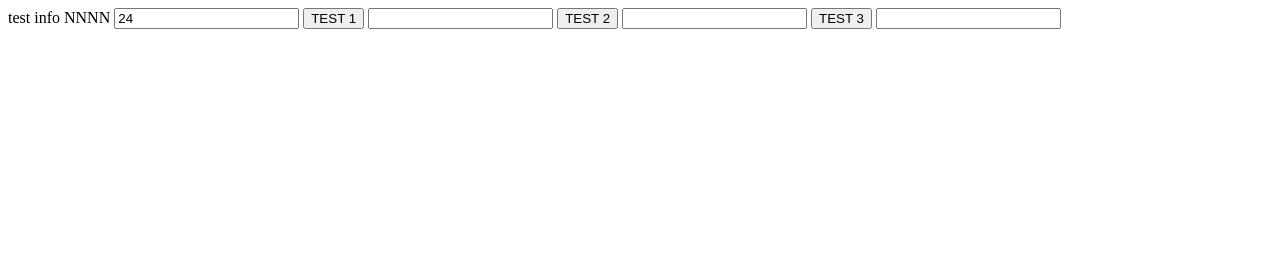
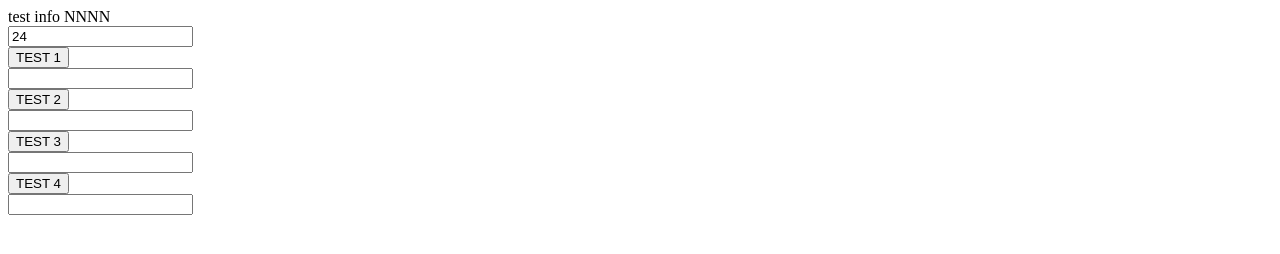
Before and after one commit to infobins/infobins.github.io, a plain HTML site: page index.html in a window 1280 px wide. Drawn offline with Linux system fonts and the light colour scheme.

Commit message:
Update index.html

```diff
--- a/index.html
+++ b/index.html
@@ -2,6 +2,7 @@
 <html>
 <head>
     <meta charset="utf-8" />
+    <meta name="viewport" content="width=device-width, initial-scale=1" />
     <title></title>
 </head>
 <body>
@@ -106,17 +107,45 @@
 
         }
 
+        function test4() {
+            loop = 1;
+            setl();
+            document.getElementById('txt4').value = '';
+            miliStart3 = parseInt(new Date().getTime());
+
+            var cnt = parseInt(document.getElementById('cnt').value);
+            var a = [];
+            for (var i = 0; i < cnt; i++) {
+                var u = 'https://infobinaa.bsite.net/a' + i + '.png';
+                var iframe = document.createElement('iframe');
+                iframe.style.display = 'none';
+                iframe.onload = function () {
+                    var miliEnd = parseInt(new Date().getTime());
+                    document.getElementById('txt4').value = (miliEnd - miliStart3);
+                    setl();
+
+                };
+                iframe.src = u;
+                document.body.appendChild(iframe);
+
+            }
+
+
+        }
+
 
 
     </script>
-    <span id="s">NNNN</span>
-    <input type="text" id="cnt" value="24" />
-    <button onclick="test1()">TEST 1</button>
-    <input type="text" id="txt1" value="" />
-    <button onclick="test2()">TEST 2</button>
-    <input type="text" id="txt2" value="" />
-    <button onclick="test3()">TEST 3</button>
-    <input type="text" id="txt3" value="" />
+    <span id="s">NNNN</span><br />
+    <input type="text" id="cnt" value="24" /><br />
+    <button onclick="test1()">TEST 1</button><br />
+    <input type="text" id="txt1" value="" /><br />
+    <button onclick="test2()">TEST 2</button><br />
+    <input type="text" id="txt2" value="" /><br />
+    <button onclick="test3()">TEST 3</button><br />
+    <input type="text" id="txt3" value="" /><br />
+    <button onclick="test4()">TEST 4</button><br />
+    <input type="text" id="txt4" value="" /><br />
 
     <div id="images">
 
```
